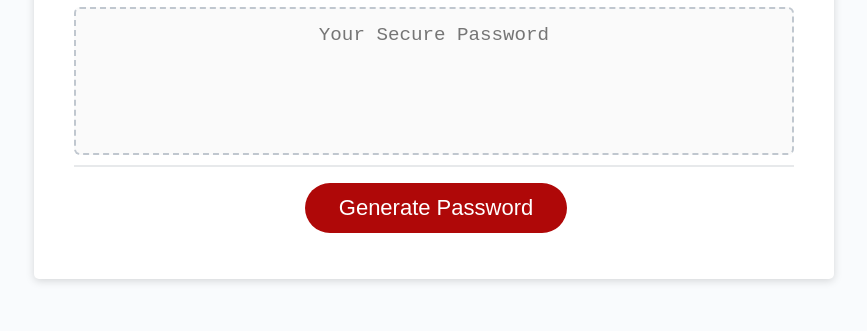
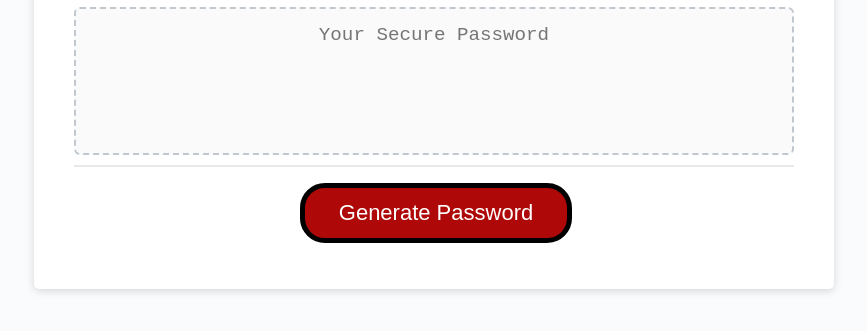
Before and after one commit to kyle-vance/Vance-Kyle-Week-3-Challenge, a plain HTML site: page index.html in a window 1280 px wide. In both pictures the pointer is over the button "Generate Password". Shown: the part 241-572 px from the top of the page, without its empty margins (206-1073 px from the left). Drawn offline with Linux system fonts and the light colour scheme.

Commit message:
some style changes

```diff
--- a/styles.css
+++ b/styles.css
@@ -88,6 +88,10 @@ header {
   cursor: pointer;
 }
 
+.btn:hover {
+  border: black solid 5px;
+}
+
 button[disabled] {
   cursor: default;
   background: #c0c7cf;
```
